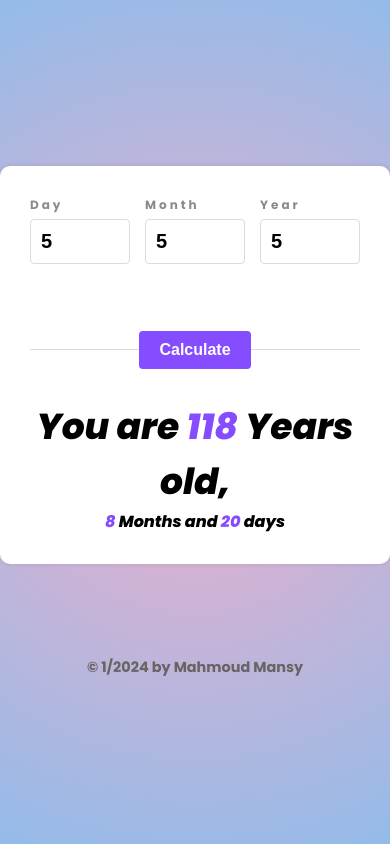
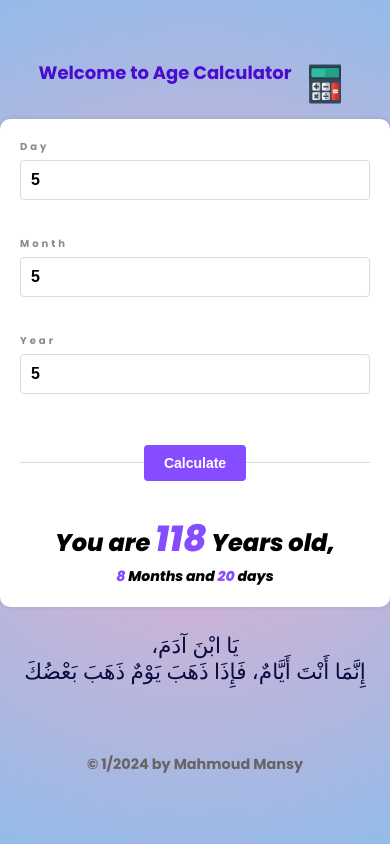
Before and after one commit to MMansy19/Age-Calculator, a website: page index.html in a window 390 px wide. Both pictures are taken after typing "5", "5", "5" into the empty fields and a click on the button "Calculate". Drawn offline with Linux system fonts and the light colour scheme; a web font is replaced by a local one.

```diff
--- a/index.html
+++ b/index.html
@@ -7,6 +7,12 @@
       content="width=device-width, user-scalable=no, initial-scale=1.0, maximum-scale=1.0, minimum-scale=1.0"
     />
     <meta http-equiv="X-UA-Compatible" content="ie=edge" />
+    <link rel="preconnect" href="https://fonts.googleapis.com" />
+    <link rel="preconnect" href="https://fonts.gstatic.com" crossorigin />
+    <link
+      href="https://fonts.googleapis.com/css2?family=Amiri+Quran&display=swap"
+      rel="stylesheet"
+    />
     <link rel="preconnect" href="https://fonts.googleapis.com" />
     <link rel="preconnect" href="https://fonts.gstatic.com" crossorigin />
     <link
@@ -20,6 +26,11 @@
   </head>
   <body>
     <div class="container">
+      <div class="title">
+        Welcome to Age Calculator
+        <img src="assets/calculator.svg" alt="calculator" width="50px" />
+      </div>
+
       <div class="card">
         <form id="age-form" class="card__form">
           <div class="card__inputContainer">
@@ -75,6 +86,15 @@
           </div>
         </div>
       </div>
+      <a href="https://www.youtube.com/shorts/e-wgo7GtBWw " dir="rtl">
+        <div id="note" class="note">
+          <span class="note__first">يَا ابْنَ آدَمَ، </span>
+          <span class="note__first"
+            >إِنَّمَا أَنْتَ أَيَّامٌ، فَإِذَا ذَهَبَ يَوْمٌ ذَهَبَ
+            بَعْضُكَ</span
+          >
+        </div>
+      </a>
       <footer class="footer">
         <a href="https://mahmoud-mansy-portfolio.netlify.app/ "
           >© 1/2024 by Mahmoud Mansy</a
--- a/script.js
+++ b/script.js
@@ -88,6 +88,9 @@
   resultElements[0].textContent = ageArray[0];
   resultElements[1].textContent = ageArray[1];
   resultElements[2].textContent = ageArray[2];
+
+  let note = document.getElementById('note');
+  note.style.display="flex";
 };
 // run the function when the Enter key is clicked
 inputElements.forEach((item) => {
--- a/style.css
+++ b/style.css
@@ -4,6 +4,7 @@
   --color-dark-purple: #4b0cd1;
   --color-light-gray: #dbdbdbff;
   --color-gray: #8a8a8a;
+  --color-gold: #0a0b42;
   --color-black: #151515;
   --color-white: #ffffff;
   --color-dark-white: #6a6363;
@@ -20,9 +21,10 @@
 
 .container {
   font-family: "Poppins", sans-serif;
+
   display: flex;
   flex-direction: column;
-  row-gap: 90px;
+  row-gap: 10px;
   min-height: 100vh;
   align-items: center;
   justify-content: center;
@@ -32,6 +34,16 @@
     rgba(238, 174, 202, 1) 0%,
     rgba(148, 187, 233, 1) 100%
   );
+}
+.title {
+  display: flex;
+  margin-top: 30px;
+  font-size: 24px;
+  font-weight: var(--font-weight-bold);
+  color: var(--color-dark-purple);
+  text-align: center;
+  justify-content: center;
+  column-gap: 10px;
 }
 
 .card {
@@ -46,6 +58,7 @@
 
 .card__form {
   display: flex;
+
   gap: 15px;
 }
 
@@ -126,6 +139,9 @@
   z-index: 1;
 }
 .card__button:hover {
+  transition: 0.8s;
+  font-size: 18px;
+  padding: 12px 25px;
   background: var(--color-dark-purple);
   box-shadow: 0rem 0rem 0.5rem 0 rgba(126, 78, 214, 1);
 }
@@ -152,9 +168,66 @@
   font-size: 105%;
   transition: 0.5s;
 }
+.note:hover {
+  text-decoration: underline;
+  font-size: 160%;
+  transition: 0.5s;
+}
+.note {
+  font-family: "Amiri Quran", serif;
+  color: var(--color-gold);
+  font-size: 150%;
+  margin: 1rem 0;
+  display: none;
+}
+
+.footer {
+  margin: 40px;
+}
 a {
   color: var(--color-dark-white);
   font-size: 90%;
   font-weight: var(--font-weight-regular);
   text-decoration: none;
 }
+
+@media (max-width: 400px) {
+  .title {
+    font-size: 18px;
+  }
+  .card {
+    padding: 20px; /* Adjust padding for smaller screens */
+  }
+
+  .card__form {
+    flex-direction: column; /* Change to column for smaller screens */
+  }
+
+  .card__label {
+    font-size: 10px; /* Adjust font size for smaller screens */
+  }
+
+  .card__input {
+    font-size: 16px; /* Adjust font size for smaller screens */
+  }
+
+  .card__button {
+    font-size: 14px; /* Adjust font size for smaller screens */
+  }
+
+  .card__result {
+    font-size: 24px; /* Adjust font size for smaller screens */
+  }
+
+  .card__result-details,
+  .card__months,
+  .card__days {
+    font-size: 14px; /* Adjust font size for smaller screens */
+  }
+  .note {
+    flex-direction: column;
+    justify-content: center;
+    text-align: center;
+    display: none;
+  }
+}
```
